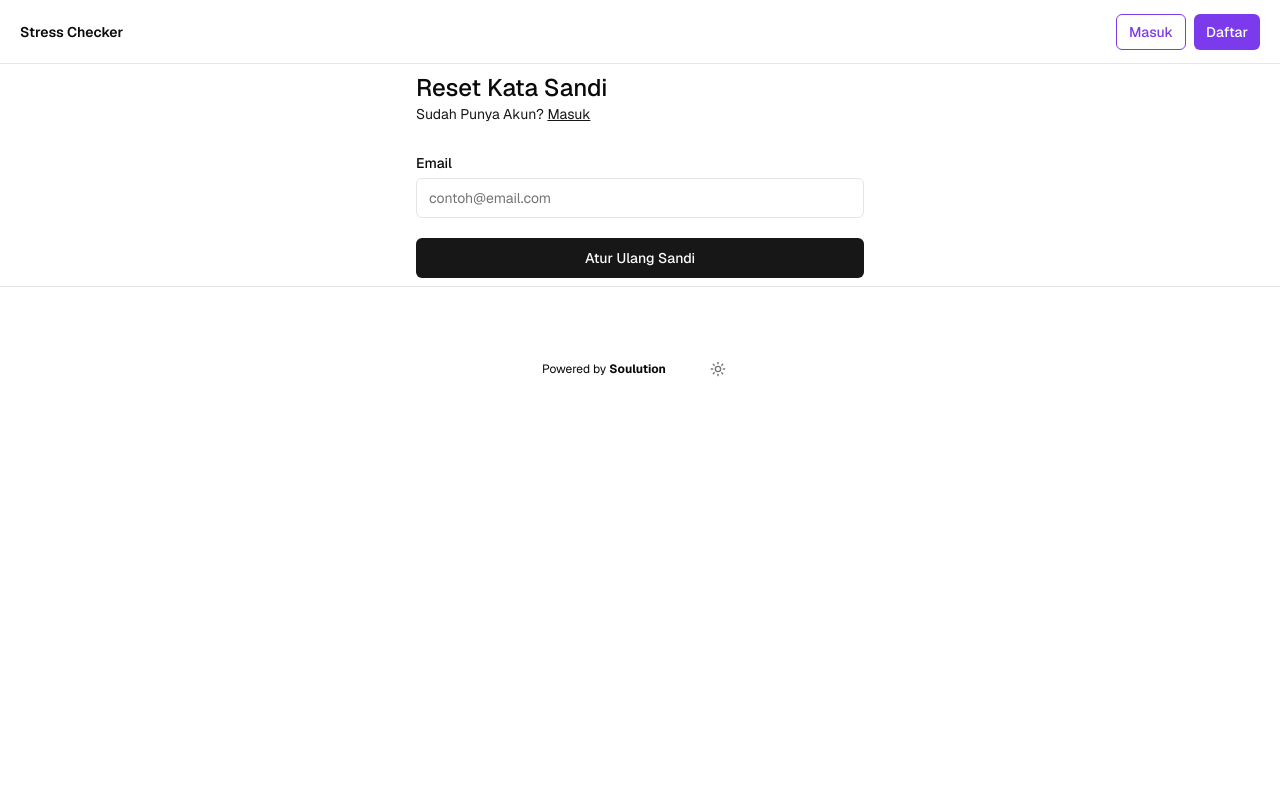
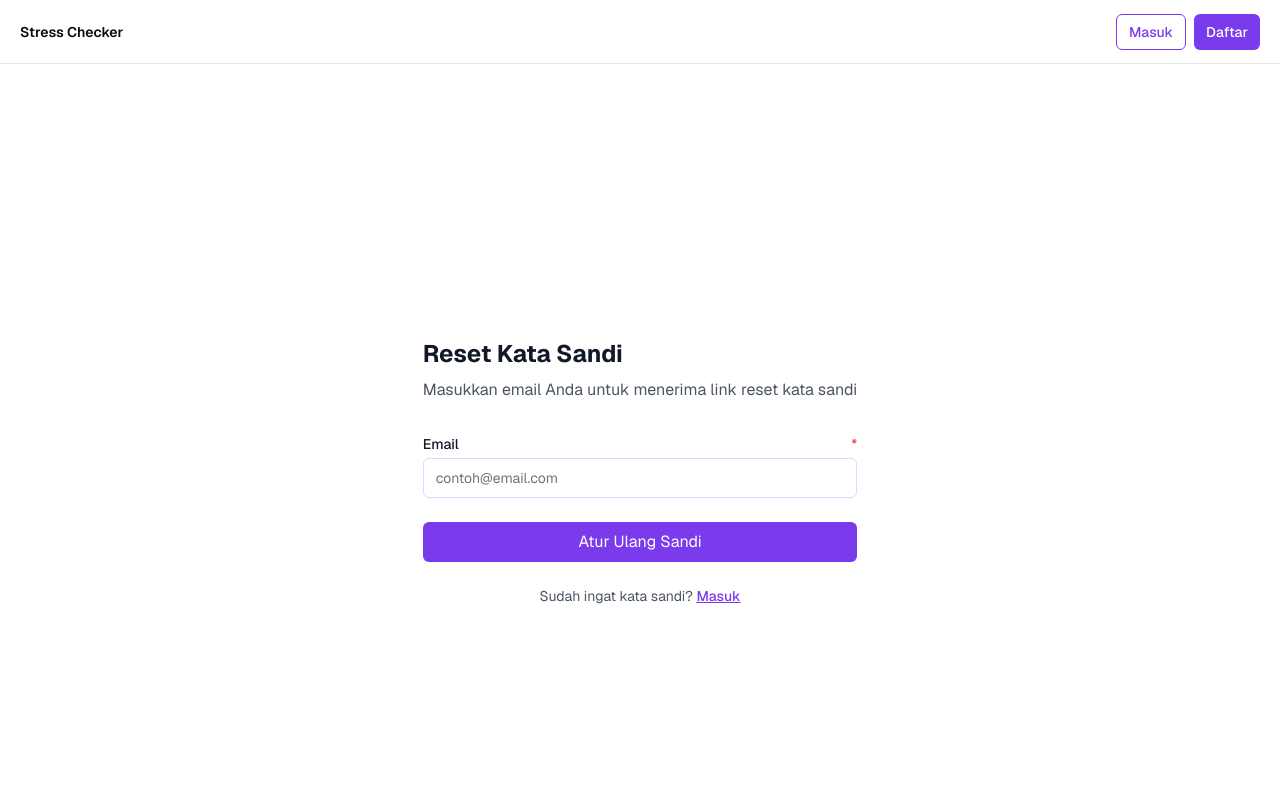
Before and after one commit to rizkyalfito/nextjs-stress-checker, a Next.js app: page /forgot-password in a window 1280 px wide. Shown: the top 800 px of the page. Built offline with nearby package versions, Linux system fonts and the light colour scheme; no server answers.

Commit message:
trying reset pass

```diff
--- a/app/(auth-pages)/forgot-password/page.tsx
+++ b/app/(auth-pages)/forgot-password/page.tsx
@@ -1,37 +1,137 @@
-import { forgotPasswordAction } from "@/app/actions";
-import { FormMessage, Message } from "@/components/form-message";
-import { SubmitButton } from "@/components/submit-button";
-import { Input } from "@/components/ui/input";
-import { Label } from "@/components/ui/label";
+"use client";
+
+import { FormInput } from "@/components/input-form";
 import Link from "next/link";
-import { SmtpMessage } from "../smtp-message";
+import { useSearchParams } from "next/navigation";
+import { useState } from "react";
+import { createClient } from "@/utils/supabase/client";
 
-export default async function ForgotPassword(props: {
-  searchParams: Promise<Message>;
-}) {
-  const searchParams = await props.searchParams;
+// Modified FormMessage component without close button
+const FormMessage = ({ message }: { message: { message: string; type: "error" | "success" } }) => {
   return (
-    <>
-      <form className="w-full flex flex-col max-w-md md:min-w-[400px] mx-auto">
-        <div>
-          <h1 className="text-2xl font-medium">Reset Kata Sandi</h1>
-          <p className="text-sm text-secondary-foreground">
-            Sudah Punya Akun?{" "}
-            <Link className="text-primary underline" href="/sign-in">
-              Masuk
-            </Link>
-          </p>
+    <div className={`p-4 mb-6 rounded-md ${message.type === "error" ? "bg-red-50 text-red-700" : "bg-green-50 text-green-700"}`}>
+      <p>{message.message}</p>
+    </div>
+  );
+};
+
+export default function ForgotPassword() {
+  const [isSubmitting, setIsSubmitting] = useState(false);
+  const [statusMessage, setStatusMessage] = useState<{message: string, type: "error" | "success"} | null>(null);
+  const searchParams = useSearchParams();
+  const message = searchParams.get('message');
+  const type = searchParams.get('type') || "error";
+
+  const handleSubmit = async (e: React.FormEvent<HTMLFormElement>) => {
+    e.preventDefault();
+    setIsSubmitting(true);
+    setStatusMessage(null);
+
+    const formData = new FormData(e.currentTarget);
+    const email = formData.get("email") as string;
+
+    try {
+      // Basic email validation
+      const emailRegex = /^[^\s@]+@[^\s@]+\.[^\s@]+$/;
+      if (!emailRegex.test(email)) {
+        setStatusMessage({
+          message: "Format email tidak valid",
+          type: "error"
+        });
+        setIsSubmitting(false);
+        return;
+      }
+
+      const supabase = createClient();
+      // Get the complete, absolute URL for the redirect
+      const origin = window.location.origin;
+
+      // Make sure redirectTo has the full, absolute URL
+      const { error } = await supabase.auth.resetPasswordForEmail(email, {
+        redirectTo: `https://nextjs-stress-checker.vercel.app/auth/callback?redirect_to=/reset-password`,
+      });
+
+      if (error) {
+        console.error("Reset password error:", error);
+        setStatusMessage({
+          message: "Tidak dapat mengatur ulang kata sandi. Silakan coba lagi.",
+          type: "error"
+        });
+      } else {
+        setStatusMessage({
+          message: "Link reset password telah dikirim ke email Anda",
+          type: "success"
+        });
+      }
+    } catch (error) {
+      console.error("Reset password error:", error);
+      setStatusMessage({
+        message: "Gagal mengirim email reset password. Silakan coba lagi.",
+        type: "error"
+      });
+    } finally {
+      setIsSubmitting(false);
+    }
+  };
+
+  return (
+    <div className="flex h-screen overflow-hidden">
+      {/* Form (now full width) */}
+      <div className="w-full flex items-center justify-center p-8">
+        <div className="w-full max-w-md">
+          <div className="mb-8">
+            <h1 className="text-2xl font-bold text-gray-900">Reset Kata Sandi</h1>
+            <p className="text-gray-600 mt-2">
+              Masukkan email Anda untuk menerima link reset kata sandi
+            </p>
+          </div>
+
+          {/* Display message from URL params if available */}
+          {message && !statusMessage && (
+            <FormMessage message={{ message, type: type as "error" | "success" }} />
+          )}
+
+          {/* Display client-side message if available */}
+          {statusMessage && (
+            <FormMessage message={statusMessage} />
+          )}
+
+          <form
+            className="w-full flex flex-col gap-6"
+            onSubmit={handleSubmit}
+          >
+            <div className="space-y-4">
+              <FormInput
+                name="email"
+                label="Email"
+                type="email"
+                placeholder="contoh@email.com"
+                required
+                validation={{
+                  patternString: "^[^\\s@]+@[^\\s@]+\\.[^\\s@]+$",
+                  message: "Format email tidak valid"
+                }}
+              />
+            </div>
+            <button
+              type="submit"
+              disabled={isSubmitting}
+              className="w-full bg-violet-600 hover:bg-violet-700 text-white py-2 rounded-md transition-colors disabled:bg-violet-400"
+            >
+              {isSubmitting ? "Memproses..." : "Atur Ulang Sandi"}
+            </button>
+            <p className="text-center text-sm text-gray-600">
+              Sudah ingat kata sandi?{" "}
+              <Link
+                href="/sign-in"
+                className="font-medium text-violet-600 hover:text-violet-700 underline"
+              >
+                Masuk
+              </Link>
+            </p>
+          </form>
         </div>
-        <div className="flex flex-col gap-2 [&>input]:mb-3 mt-8">
-          <Label htmlFor="email">Email</Label>
-          <Input name="email" placeholder="contoh@email.com" required />
-          <SubmitButton formAction={forgotPasswordAction}>
-            Atur Ulang Sandi
-          </SubmitButton>
-          <FormMessage message={searchParams} />
-        </div>
-      </form>
-      {/* <SmtpMessage /> */}
-    </>
+      </div>
+    </div>
   );
 }
--- a/app/actions.ts
+++ b/app/actions.ts
@@ -58,17 +58,19 @@ export const signInAction = async (formData: FormData) => {
 };
 
 export const forgotPasswordAction = async (formData: FormData) => {
+  try {
     const email = formData.get("email")?.toString();
     const supabase = await createClient();
     const origin = (await headers()).get("origin");
     const callbackUrl = formData.get("callbackUrl")?.toString();
 
     if (!email) {
-    return encodedRedirect("error", "/forgot-password", "Email is required");
+      return encodedRedirect("error", "/forgot-password", "Email diperlukan");
     }
 
+    // Make sure redirectTo has the full, absolute URL
     const { error } = await supabase.auth.resetPasswordForEmail(email, {
-    redirectTo: `${origin}/auth/callback?redirect_to=/protected/reset-password`,
+      redirectTo: `https://nextjs-stress-checker.vercel.app/auth/callback?redirect_to=/reset-password`,
     });
 
     if (error) {
@@ -76,7 +78,7 @@ export const forgotPasswordAction = async (formData: FormData) => {
       return encodedRedirect(
         "error",
         "/forgot-password",
-      "Could not reset password",
+        "Tidak dapat mengatur ulang kata sandi"
       );
     }
 
@@ -87,10 +89,17 @@ export const forgotPasswordAction = async (formData: FormData) => {
     return encodedRedirect(
       "success",
       "/forgot-password",
-    "Check your email for a link to reset your password.",
+      "Periksa email Anda untuk link reset kata sandi."
     );
+  } catch (error) {
+    console.error("Server action error:", error);
+    return encodedRedirect(
+      "error",
+      "/forgot-password",
+      "Terjadi kesalahan saat memproses permintaan Anda"
+    );
+  }
 };
-
 export const resetPasswordAction = async (formData: FormData) => {
   const supabase = await createClient();
 
```
Also changed, not shown: app/(auth-pages)/reset-password/page.tsx (renamed from app/protected/reset-password/page.tsx). Lines whose indentation alone changed are shown as unchanged.
